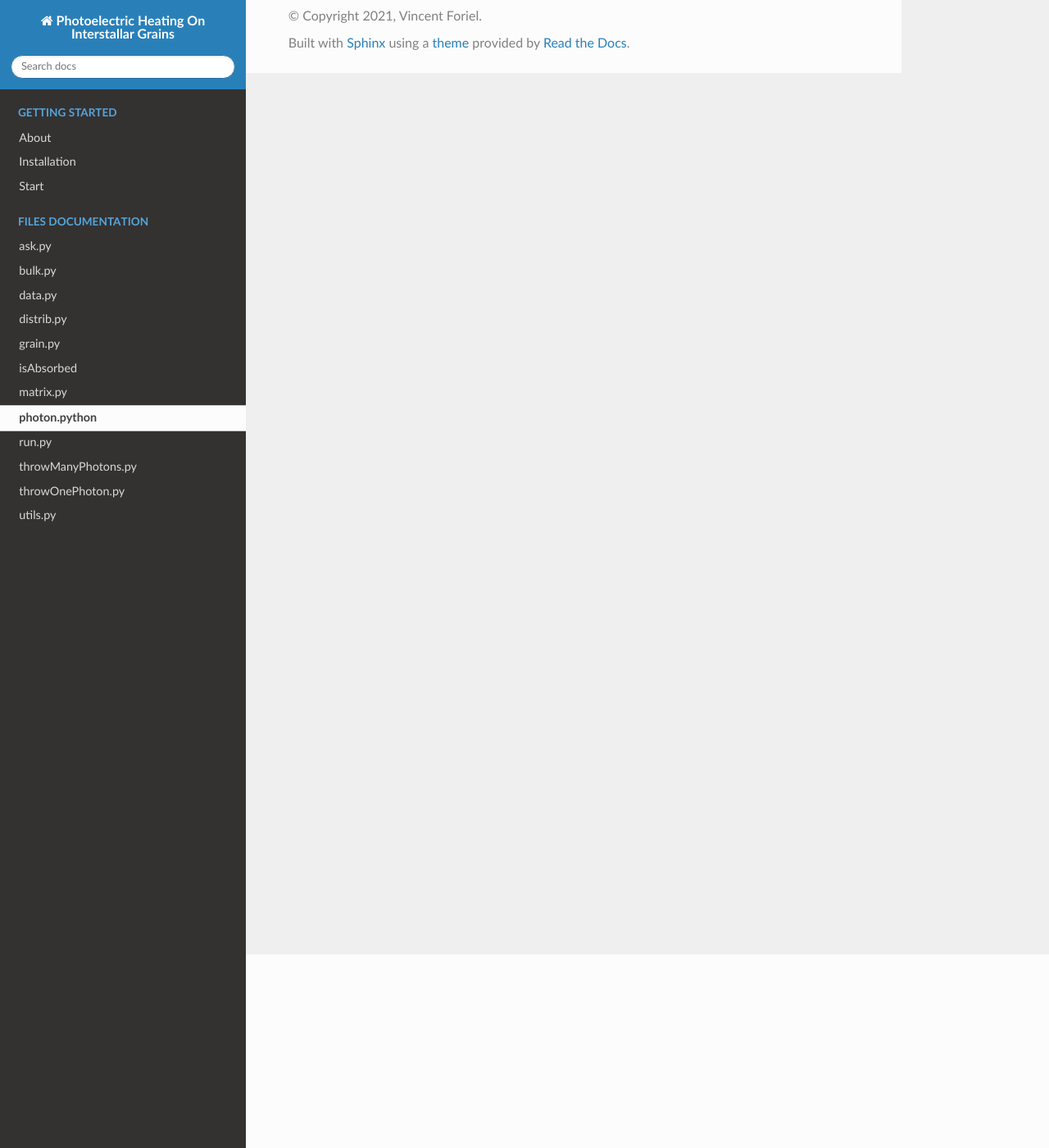
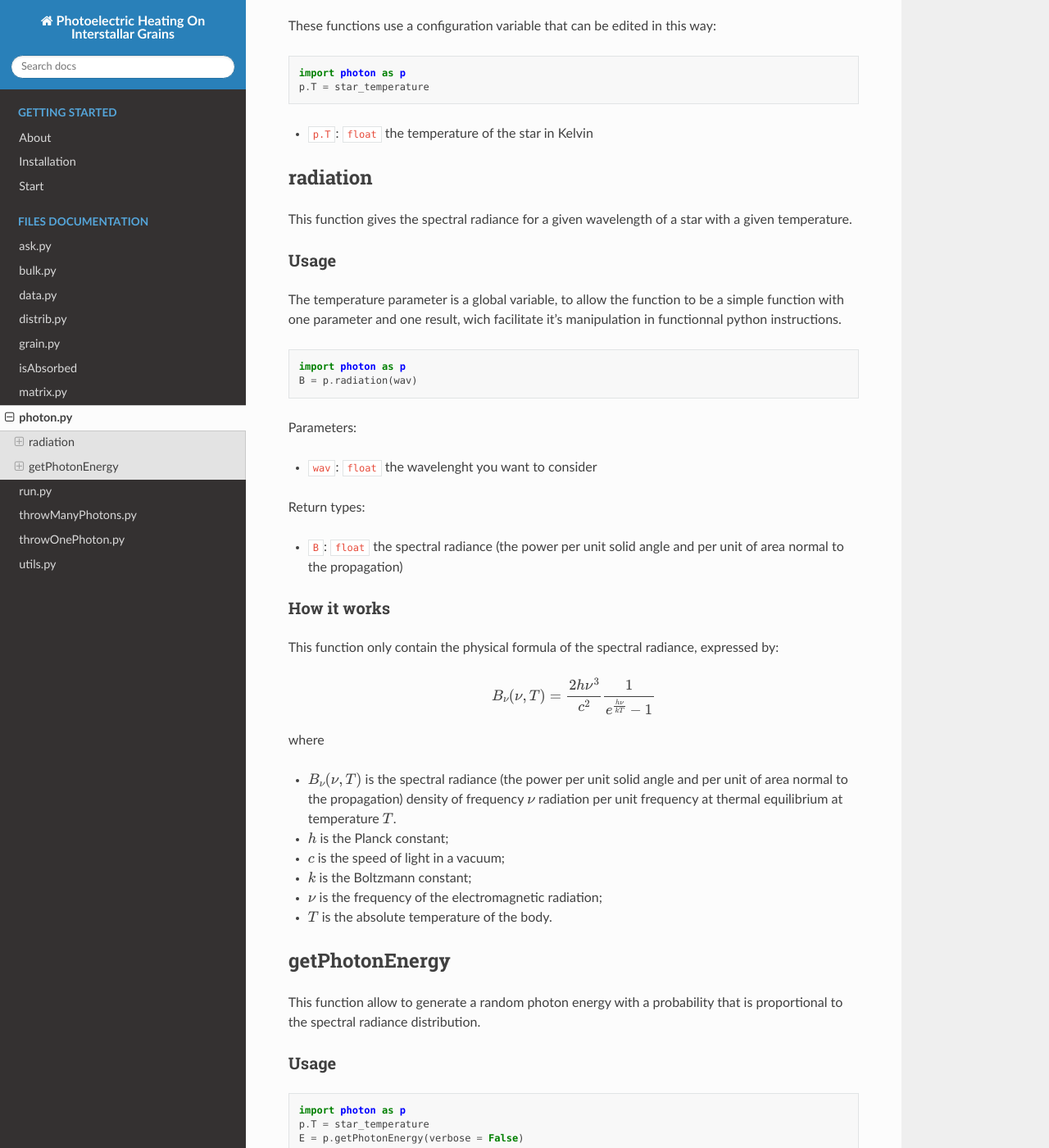
Before and after one commit to LeiRoF/M1-Photoelectric_Heat_On_Interstellar_Grains, a Sphinx documentation site: the page built from docs/photon.rst, in a window 1280 px wide and 1400 px high, scrolled down 236 px. Shown: the whole window at 82% size. Built offline with Sphinx 7.4.7 and the Read the Docs theme 2.0.0, drawn with Linux system fonts in a browser that asks for light colours; some of the changed text lies outside the part shown.

Commit message:
Added photon.py doc

```diff
--- a/docs/photon.rst
+++ b/docs/photon.rst
@@ -1,2 +1,99 @@
-photon.python
-=============
+photon.py
+=========
+
+This file contain 2 function relative to the photon energy.
+
+This file can't executed as a main file.
+
+These functions use a configuration variable that can be edited in this way:
+
+.. code-block:: python
+
+    import photon as p
+    p.T = star_temperature
+
+- ``p.T``: ``float`` the temperature of the star in Kelvin
+
+radiation
+---------
+
+This function gives the spectral radiance for a given wavelength of a star with a given temperature.
+
+Usage
+~~~~~
+
+The temperature parameter is a global variable, to allow the function to be a simple function with one parameter and one result, wich facilitate it's manipulation in functionnal python instructions.
+
+.. code-block:: python
+
+    import photon as p
+    B = p.radiation(wav)
+
+Parameters:
+
+- ``wav``: ``float`` the wavelenght you want to consider
+
+Return types:
+
+- ``B``: ``float`` the spectral radiance (the power per unit solid angle and per unit of area normal to the propagation)
+
+How it works
+~~~~~~~~~~~~
+
+This function only contain the physical formula of the spectral radiance, expressed by:
+
+.. math::
+
+    B_\nu(\nu,T) = \frac{2h\nu^3}{c^2} \frac{1}{e^{\frac{h\nu}{kT}}-1}
+
+where
+
+- :math:`B_\nu(\nu,T)` is the spectral radiance (the power per unit solid angle and per unit of area normal to the propagation) density of frequency :math:`\nu`  radiation per unit frequency at thermal equilibrium at temperature :math:`T`.
+- :math:`h` is the Planck constant;
+- :math:`c` is the speed of light in a vacuum;
+- :math:`k` is the Boltzmann constant;
+- :math:`\nu`  is the frequency of the electromagnetic radiation;
+- :math:`T` is the absolute temperature of the body.
+
+getPhotonEnergy
+---------------
+
+This function allow to generate a random photon energy with a probability that is proportional to the spectral radiance distribution.
+
+Usage
+~~~~~
+
+.. code-block:: python
+
+    import photon as p
+    p.T = star_temperature
+    E = p.getPhotonEnergy(verbose = False)
+
+Parameters:
+
+- ``verbose``: ``boolean`` tell to the function if you want to see the result on a plot or not.
+
+.. note::
+
+    The verbose mode was made to be used only inside the ``throwOnePhoton`` function. It use the subplot ``221`` and doesn't show the plot.
+
+Return types:
+
+- ``E``: ``float`` the energy of the photon
+
+How it works
+~~~~~~~~~~~~
+
+This function only use the ``distrib.random`` function to generate a random variable depending of a distribution and convert the random variable, that is actually a wavelength in energy by using the formula
+
+.. math::
+
+    E = h*\frac{c}{\lambda} * 6.242*10^{18}
+
+where
+
+- :math:`E` is the energy of the photon in eV
+- :math:`h` is the planck constant
+- :math:`c` is the speed of light
+- :math:`\lambda` is the wavelength
+- :math:`6.242*10^{18}` is a coeficient to convert Joules (insternational metric system) to electron volts (that is more conveniant to use in this program)
```
